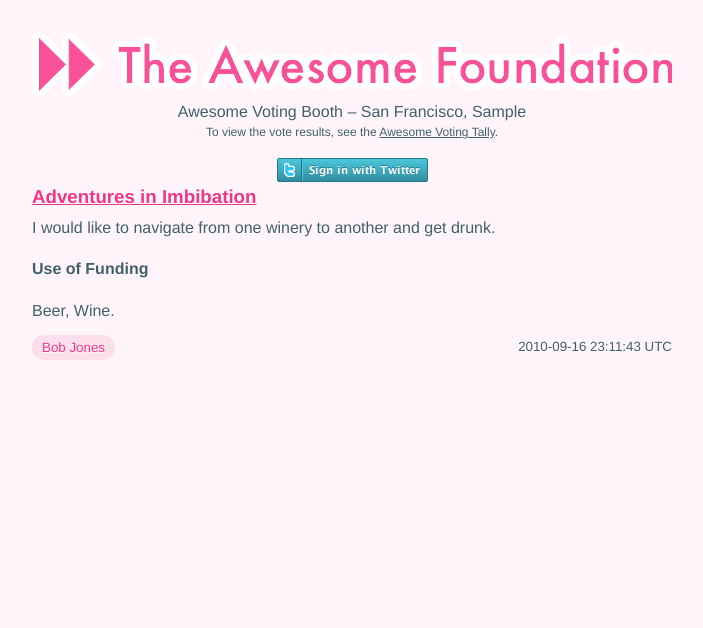
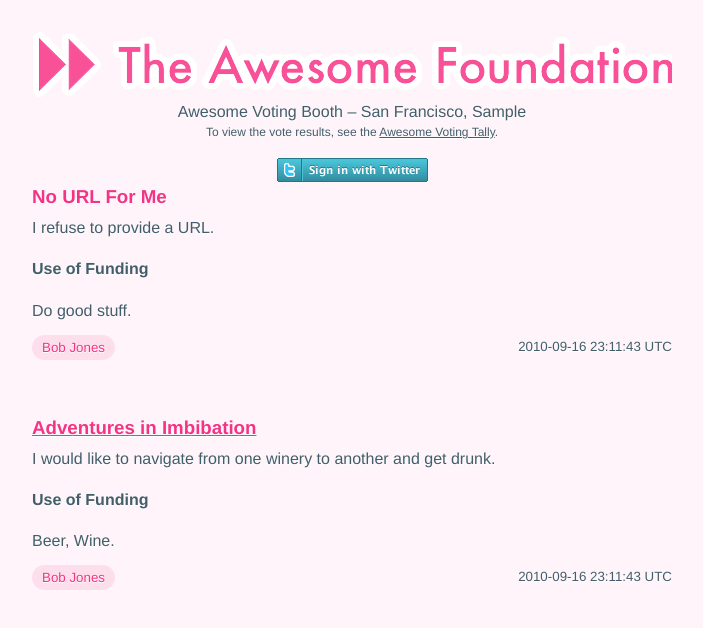
Before and after one commit to toolness/awesome-voting-booth, a plain HTML site: page index.html in a window 1280 px wide. Shown: the whole page, without its empty margins (288-991 px from the left). Drawn offline with Linux system fonts and the light colour scheme.

Commit message:
Don't hyperlink to URL for a submission when none is provided.

```diff
--- a/index.html
+++ b/index.html
@@ -327,8 +327,11 @@
 
   Cfg.submissions.forEach(function(entry) {
     var elem = $("#templates .submission").clone();
-    elem.find(".title a").attr("href", entry.URL)
-                         .text(entry.Title);
+    if (!entry.URL || entry.URL.length == 0) {
+      elem.find(".title").text(entry.Title);
+    } else
+      elem.find(".title a").attr("href", entry.URL)
+                           .text(entry.Title);
     paragraphify(elem.find(".description"), entry.Description);
     paragraphify(elem.find(".use"), entry.Use);
     elem.find(".name a").attr("title", "View contact info for " + entry.Name)
--- a/load-config.js
+++ b/load-config.js
@@ -27,6 +27,17 @@
       "Date": "2010-09-16 23:11:43 UTC",
       "Email": "test@test.com",
       "Name": "Bob Jones"
+    },
+    {
+      "Chapter": "San Francisco",
+      "Use": "Do good stuff.",
+      "Description": "I refuse to provide a URL.",
+      "Title": "No URL For Me",
+      "URL": "",
+      "Phone": "555-555-1234",
+      "Date": "2010-09-16 23:11:43 UTC",
+      "Email": "test@test.com",
+      "Name": "Bob Jones"
     }
   ]
 });
```
